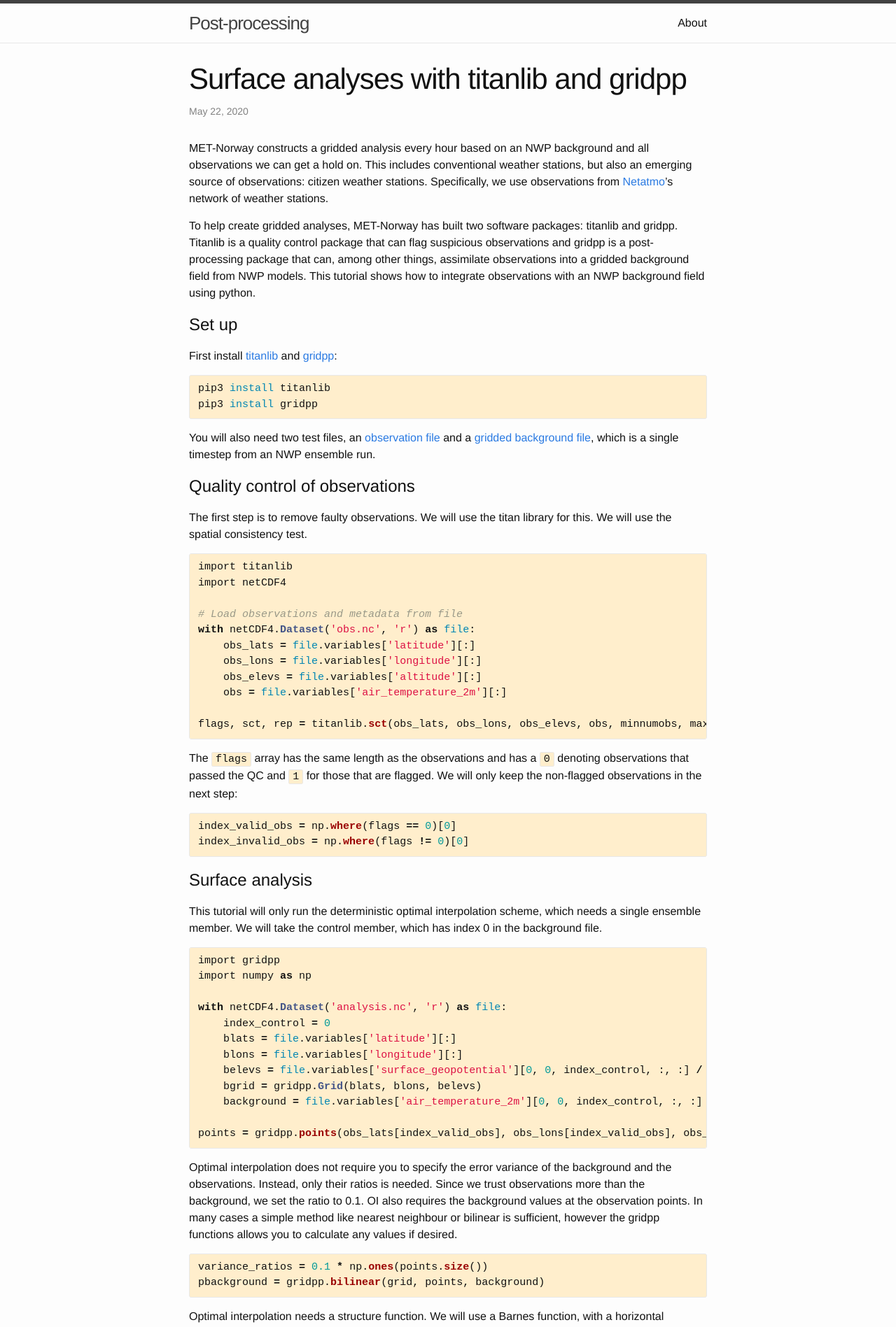
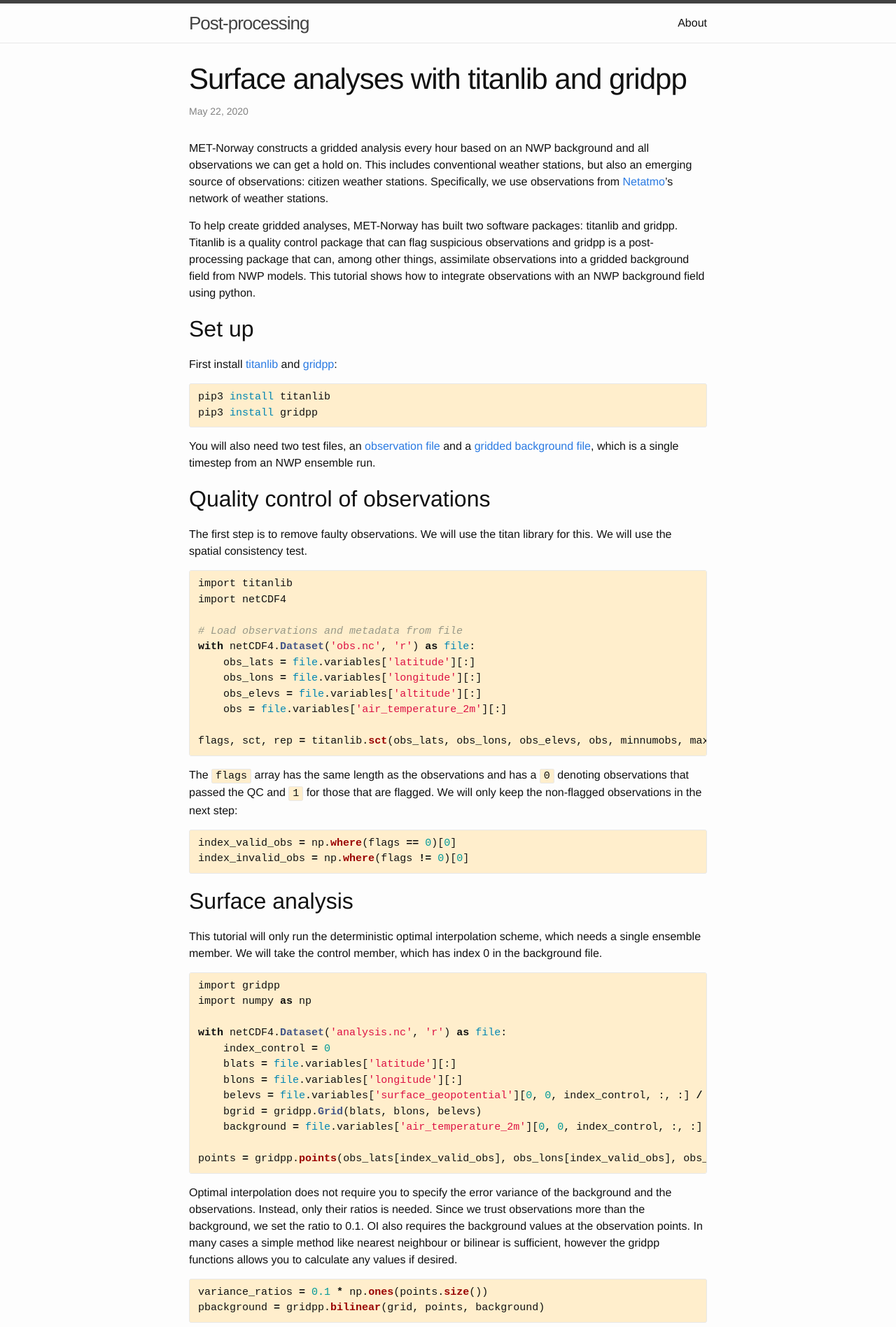
Before and after one commit to tnipen/tnipen.github.io, a Jekyll site: the page built from _posts/2020-05-22-titanlib-gridpp.markdown, in a window 1280 px wide. Shown: the top 1897 px of the page at 70% size. Built offline with Jekyll 4.4.1, drawn with Linux system fonts in a browser that asks for light colours.

Commit message:
Different heading sizes

```diff
--- a/_posts/2020-05-22-titanlib-gridpp.markdown
+++ b/_posts/2020-05-22-titanlib-gridpp.markdown
@@ -14,7 +14,7 @@ a quality control package that can flag suspicious observations and gridpp is a
 can, among other things, assimilate observations into a gridded background field from NWP models. This
 tutorial shows how to integrate observations with an NWP background field using python.
 
-# Set up
+## Set up
 First install [titanlib](https://github.com/metno/titanlib) and [gridpp](https://github.com/metno/gridpp):
 
 {% highlight bash %}
@@ -25,7 +25,7 @@ pip3 install gridpp
 You will also need two test files, an [observation file](https://thredds.met.no//thredds/fileServer/metusers/thomasn/gridpp/obs.nc) and a [gridded background file](https://thredds.met.no//thredds/fileServer/metusers/thomasn/gridpp/analysis.nc), which is a single timestep from an NWP ensemble run.
 
 
-# Quality control of observations
+## Quality control of observations
 
 The first step is to remove faulty observations. We will use the titan library for this. We will use the
 spatial consistency test.
@@ -52,7 +52,7 @@ index_valid_obs = np.where(flags == 0)[0]
 index_invalid_obs = np.where(flags != 0)[0]
 {% endhighlight %}
 
-# Surface analysis
+## Surface analysis
 
 This tutorial will only run the deterministic optimal interpolation scheme, which needs a single ensemble
 member. We will take the control member, which has index 0 in the background file.
@@ -107,7 +107,7 @@ analysis = gridpp.optimal_interpolation(bgrid, background, points,
         obs[index_valid_obs], variance_ratios, pbackground, structure, max_points)
 {% endhighlight %}
 
-# Plotting the result
+## Plotting the result
 
 Finally, we can plot the analysis increments:
 {% highlight python %}
@@ -125,7 +125,7 @@ mpl.show()
 
 ![Analysis increment map]({{ site.url }}/assets/img/analysis_increment.png)
 
-# Ensemble mode
+## Ensemble mode
 
 Gridpp also supports an Ensemble-based Statistical Interpolation (EnSI; Lussana et al. 2019) scheme that takes
 uses spatial structure information from an ensemble of NWP model runs. This is the method used in the
@@ -152,7 +152,7 @@ diff = (analysis_ens - background_ens)[:, :, index_control]
 
 ![Analysis increment map for ensemble]({{ site.url }}/assets/img/analysis_increment_ens.png)
 
-# References
+## References
 
 Barnes, S. L., 1973: Mesoscale objective map analysis using weighted time-series observations. NOAA Tech.
 Memo. ERL NSSL-62 [NTIS COM-73-10781], March, National Severe Storms Laboratory, Norman, Oklahoma, 60 pp.
```
